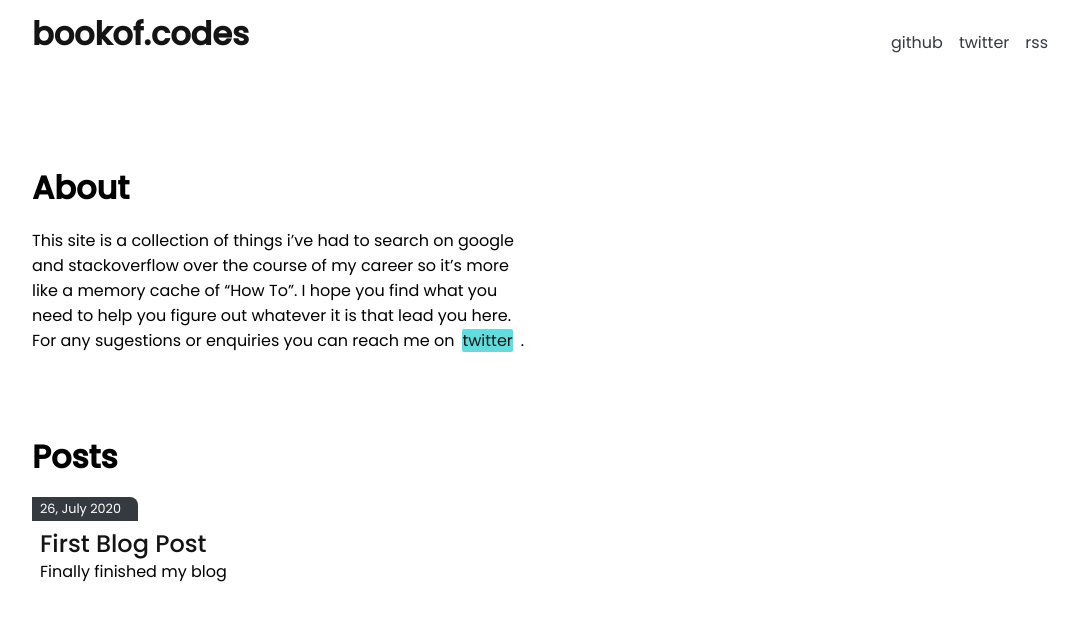
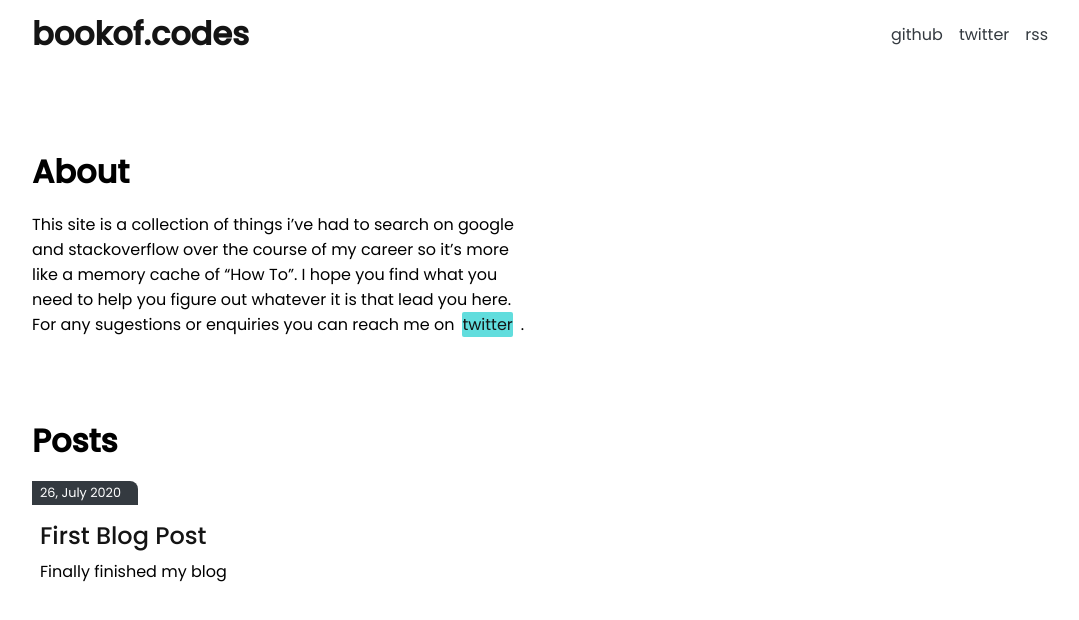
Before and after one commit to 97Afolabi/bookof.codes, a Next.js app: page / in a window 1280 px wide. Shown: the top 620 px of the page, without its empty margins (96-1175 px from the left). Built offline with nearby package versions, Linux system fonts and the light colour scheme.

Commit message:
too nuch margin 😬

```diff
--- a/src/pages/styles.css
+++ b/src/pages/styles.css
@@ -10,6 +10,7 @@ body {
 a {
   text-decoration: none;
   color: #141414;
+  display: inline-block;
 }
 
 .container {
@@ -49,6 +50,7 @@ header {
 
 header h1 {
   font-size: clamp(1rem, 2.5vw, 2rem);
+  margin-bottom: 0;
 }
 
 .intro {
```
